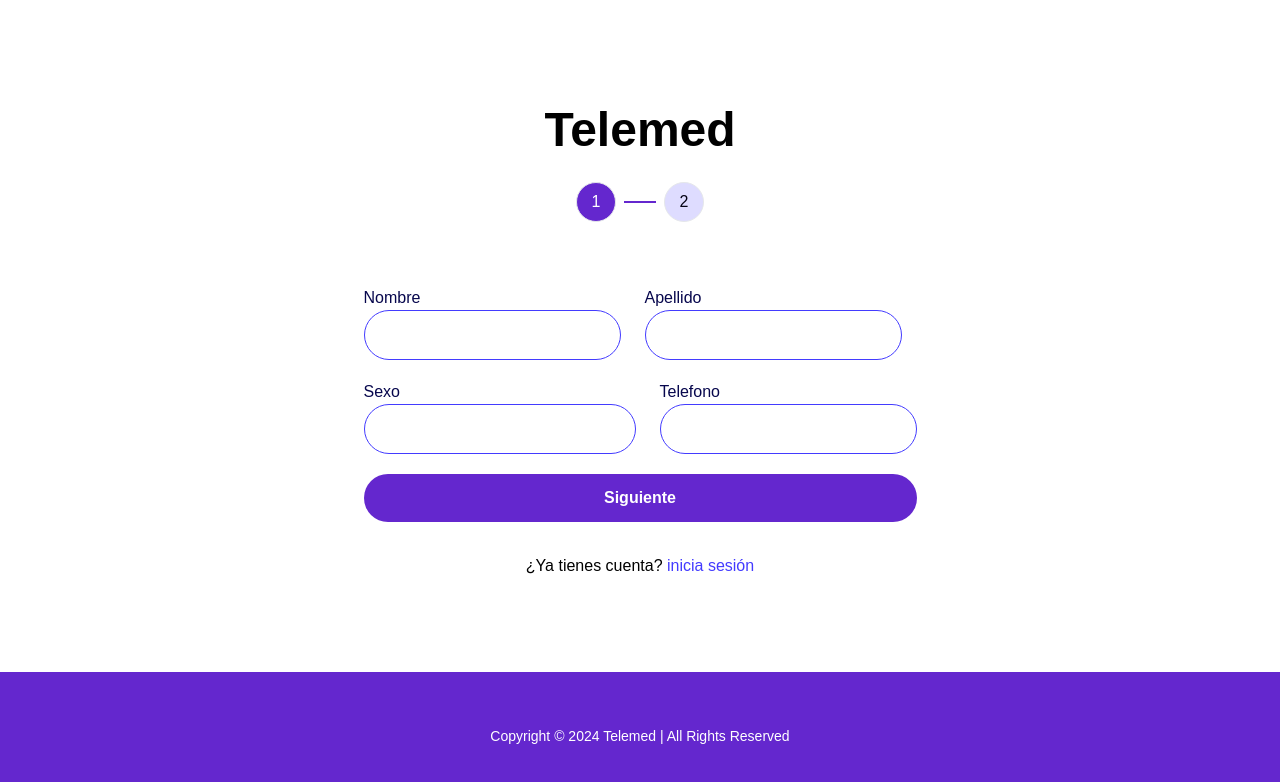
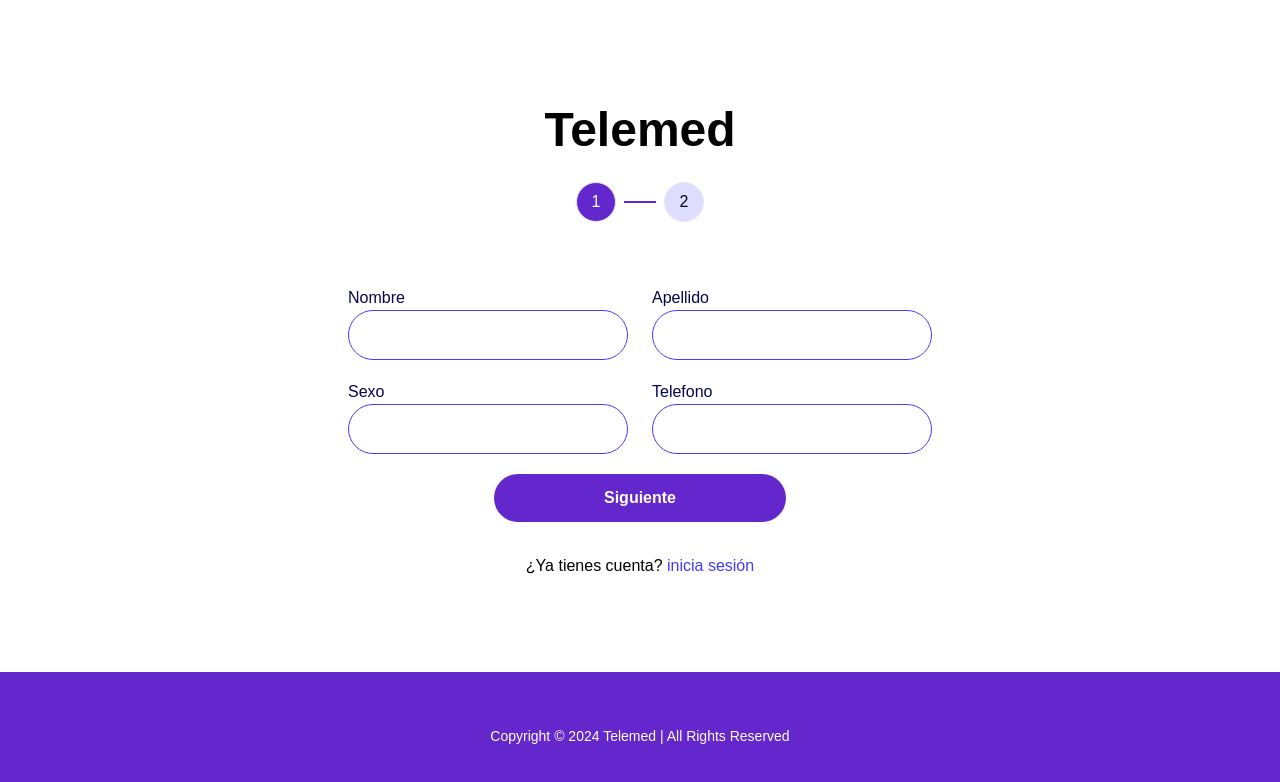
Before and after one commit to fhdzleon/teleDeploy, a Next.js app in the folder Front/telemed/: page /auth/signup in a window 1280 px wide. Shown: the top 782 px of the page. Built offline with nearby package versions, Linux system fonts and the light colour scheme; a web font is replaced by a local one.

Commit message:
logica en formularios

```diff
--- a/Front/telemed/src/components/loginForm/LoginForm.tsx
+++ b/Front/telemed/src/components/loginForm/LoginForm.tsx
@@ -29,20 +29,17 @@ const LoginForm = () => {
 
     if (Object.keys(errors).length === 0) {
       try {
-        /*  const response = await fetch(
-          "https://c22-20-t-webapp.onrender.com/login/api",
-          {
-            method: "POST",
-            headers: {
-              "content-type": "application/json",
-            },
-            body: JSON.stringify(userData),
-          }
-        );
+        const response = await fetch("http://localhost:3000/login/api", {
+          method: "POST",
+          headers: {
+            "content-type": "application/json",
+          },
+          body: JSON.stringify(userData),
+        });
 
-        if (!response.ok) throw new Error("Credenciales inválidas"); */
+        if (!response.ok) throw new Error("Credenciales inválidas");
 
-        alert("Simulacion usuario autenticado");
+        alert("Usuario autenticado");
         // eslint-disable-next-line @typescript-eslint/no-explicit-any
       } catch (error: any) {
         alert(error.message);
--- a/Front/telemed/src/components/registerForm/RegisterForm.tsx
+++ b/Front/telemed/src/components/registerForm/RegisterForm.tsx
@@ -1,12 +1,77 @@
 "use client";
 
-import React, { useState } from "react";
+import React, { ChangeEvent, useState } from "react";
 
 const RegisterForm = () => {
   const [step, setStep] = useState(1);
 
   const nextStep = () => setStep(step + 1);
   const prevStep = () => setStep(step - 1);
+
+  const [userData, setUserData] = useState({
+    name: "",
+    lastName: "",
+    gender: "",
+    phone: "",
+    email: "",
+    password: "",
+  });
+
+  const [errors, setErrors] = useState({
+    name: "",
+    lastName: "",
+    gender: "",
+    phone: "",
+    email: "",
+    password: "",
+  });
+
+  const handleChange = (
+    event: ChangeEvent<HTMLInputElement | HTMLSelectElement>
+  ) => {
+    const { name, value } = event.target;
+
+    const newUser = { ...userData, [name]: value };
+    setUserData(newUser);
+
+    /*   const newUserErrors = validateRegister(newUser);
+    setErrors(newUserErrors); */
+  };
+
+  const handleSubmit = async (event: { preventDefault: () => void }) => {
+    event?.preventDefault();
+    console.log(userData);
+
+    if (Object.keys(errors).length === 0) {
+      try {
+        const response = await fetch("http://localhost:3001/register/api", {
+          method: "POST",
+          headers: {
+            "content-type": "application/json",
+          },
+          body: JSON.stringify(userData),
+        });
+
+        if (!response.ok) throw new Error("Datos invalidos");
+
+        alert("Registro exitoso");
+        // eslint-disable-next-line @typescript-eslint/no-explicit-any
+      } catch (error: any) {
+        alert(error.message);
+      }
+    } else {
+      alert("Revisa los datos");
+    }
+
+    setUserData({
+      name: "",
+      lastName: "",
+      gender: "",
+      phone: "",
+      email: "",
+      password: "",
+    });
+  };
 
   return (
     <>
@@ -17,11 +82,15 @@ const RegisterForm = () => {
               1
             </div>
             <div className="h-0.5 w-8 bg-primary"></div>
-            <div className="border bg-secundary rounded-full text-textColor h-10 w-10 flex items-center justify-center">
+            <button
+              onClick={nextStep}
+              className="border bg-secundary rounded-full text-textColor h-10 w-10 flex items-center justify-center"
+            >
               2
-            </div>
+            </button>
           </div>
           <form
+            onSubmit={handleSubmit}
             className=" flex flex-col space-y-5 max-w-6xl mx-auto"
             action=""
           >
@@ -29,28 +98,34 @@ const RegisterForm = () => {
               <div>
                 <label
                   className=" block text-start text-base font-medium text-[#07074D]"
-                  htmlFor="nombre"
+                  htmlFor="name"
                 >
                   Nombre
                 </label>
                 <input
-                  className=" rounded-full border border-acent bg-white py-3 px-6 text-base font-medium text-textColor outline-none focus:border-[#4a41fe] focus:shadow-md"
+                  id="name"
+                  value={userData.name}
+                  onChange={handleChange}
+                  className=" rounded-full md:min-w-[280px] border border-acent bg-white py-3 px-6 text-base font-medium text-textColor outline-none focus:border-[#4a41fe] focus:shadow-md"
                   type="text"
-                  name="nombre"
+                  name="name"
                   required
                 />
               </div>
               <div>
                 <label
                   className=" block text-start text-base font-medium text-[#07074D]"
-                  htmlFor="apellido"
+                  htmlFor="lastName"
                 >
                   Apellido
                 </label>
                 <input
-                  className=" rounded-full border border-acent bg-white py-3 px-6 text-base font-medium text-textColor outline-none focus:border-[#4a41fe] focus:shadow-md"
+                  id="lastName"
+                  value={userData.lastName}
+                  onChange={handleChange}
+                  className=" rounded-full md:min-w-[280px] border border-acent bg-white py-3 px-6 text-base font-medium text-textColor outline-none focus:border-[#4a41fe] focus:shadow-md"
                   type="text"
-                  name="apellido"
+                  name="lastName"
                   required
                 />
               </div>
@@ -60,39 +135,45 @@ const RegisterForm = () => {
               <div>
                 <label
                   className="block text-start text-base font-medium text-[#07074D]"
-                  htmlFor="sexo"
+                  htmlFor="gender"
                 >
                   Sexo
                 </label>
                 <select
-                  className="w-full md:w-auto md:min-w-[17rem] rounded-full border border-acent bg-white py-3 px-6 text-base font-medium text-textColor outline-none focus:border-[#4a41fe] focus:shadow-md appearance-none"
-                  name="sexo"
+                  id="gender"
+                  value={userData.gender}
+                  onChange={handleChange}
+                  className="w-full md:w-auto md:min-w-[280px] rounded-full border border-acent bg-white py-3 px-6 text-base font-medium text-textColor outline-none focus:border-[#4a41fe] focus:shadow-md appearance-none"
+                  name="gender"
                   required
                 >
-                  <option value="" disabled selected></option>
-                  <option value="masculino">Masculino</option>
-                  <option value="femenino">Femenino</option>
+                  <option value=""></option>
+                  <option value="male">Masculino</option>
+                  <option value="female">Femenino</option>
                 </select>
               </div>
 
               <div>
                 <label
                   className=" block text-start text-base font-medium text-[#07074D]"
-                  htmlFor="telefono"
+                  htmlFor="phone"
                 >
                   Telefono
                 </label>
                 <input
-                  className="rounded-full border border-acent bg-white py-3 px-6 text-base font-medium text-textColor outline-none focus:border-[#4a41fe] focus:shadow-md"
+                  id="phone"
+                  value={userData.phone}
+                  onChange={handleChange}
+                  className="rounded-full md:min-w-[280px] border border-acent bg-white py-3 px-6 text-base font-medium text-textColor outline-none focus:border-[#4a41fe] focus:shadow-md"
                   type="text"
-                  name="telefono"
+                  name="phone"
                   required
                 />
               </div>
             </div>
 
             <button
-              className="  hover:shadow-form rounded-full purple py-3 px-8 text-center text-base font-semibold text-white outline-none"
+              className=" md:w-1/2 md:mx-auto  hover:shadow-form rounded-full purple py-3 px-8 text-center text-base font-semibold text-white outline-none"
               onClick={nextStep}
             >
               Siguiente
@@ -103,9 +184,12 @@ const RegisterForm = () => {
       {step === 2 && (
         <>
           <div className="flex items-center space-x-2 mb-16">
-            <div className="border bg-secundary rounded-full text-textColor h-10 w-10 flex items-center justify-center">
+            <button
+              onClick={prevStep}
+              className="border bg-secundary rounded-full text-textColor h-10 w-10 flex items-center justify-center"
+            >
               1
-            </div>
+            </button>
             <div className="h-0.5 w-8 bg-primary"></div>
             <div className="border bg-primary rounded-full text-white h-10 w-10 flex items-center justify-center">
               2
@@ -113,6 +197,7 @@ const RegisterForm = () => {
           </div>
 
           <form
+            onSubmit={handleSubmit}
             className="flex flex-col space-y-5 max-w-6xl md:min-w-[50rem] mx-auto"
             action=""
           >
@@ -125,6 +210,9 @@ const RegisterForm = () => {
                   Email
                 </label>
                 <input
+                  id="email"
+                  value={userData.email}
+                  onChange={handleChange}
                   className="md:w-1/2 mx-auto w-full flex rounded-full border border-acent bg-white py-3 px-6 text-base font-medium text-textColor outline-none focus:border-[#4a41fe] focus:shadow-md"
                   type="email"
                   name="email"
@@ -134,14 +222,17 @@ const RegisterForm = () => {
               <div>
                 <label
                   className="md:w-1/2 mx-auto block text-start text-base font-medium text-[#07074D]"
-                  htmlFor="apellido"
+                  htmlFor="password"
                 >
                   Contraseña
                 </label>
                 <input
+                  id="password"
+                  value={userData.password}
+                  onChange={handleChange}
                   className="md:w-1/2 mx-auto mb-6 flex rounded-full border border-acent bg-white py-3 px-6 text-base font-medium text-textColor outline-none focus:border-[#4a41fe] focus:shadow-md"
                   type="password"
-                  name="contraseña"
+                  name="password"
                   required
                 />
               </div>
```
